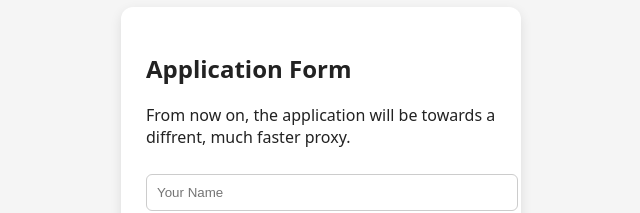
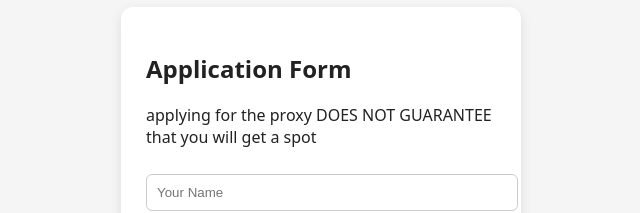
Before and after one commit to ethanytangcodes/apply, a plain HTML site: page index.html in a window 1280 px wide. Shown: the part 146-359 px from the top of the page, without its empty margins (319-959 px from the left). Drawn offline with Linux system fonts and the light colour scheme.

Commit message:
Update index.html

```diff
--- a/index.html
+++ b/index.html
@@ -58,7 +58,7 @@
 
   <form id="appForm">
     <h2>Application Form</h2>
-    <p>From now on, the application will be towards a diffrent, much faster proxy.</p>
+    <p>applying for the proxy DOES NOT GUARANTEE that you will get a spot</p>
     <input type="text" id="name" placeholder="Your Name" required />
     <input type="email" id="email" placeholder="Your Email" required />
     <textarea id="message" placeholder="Why are you applying?" required></textarea>
```
